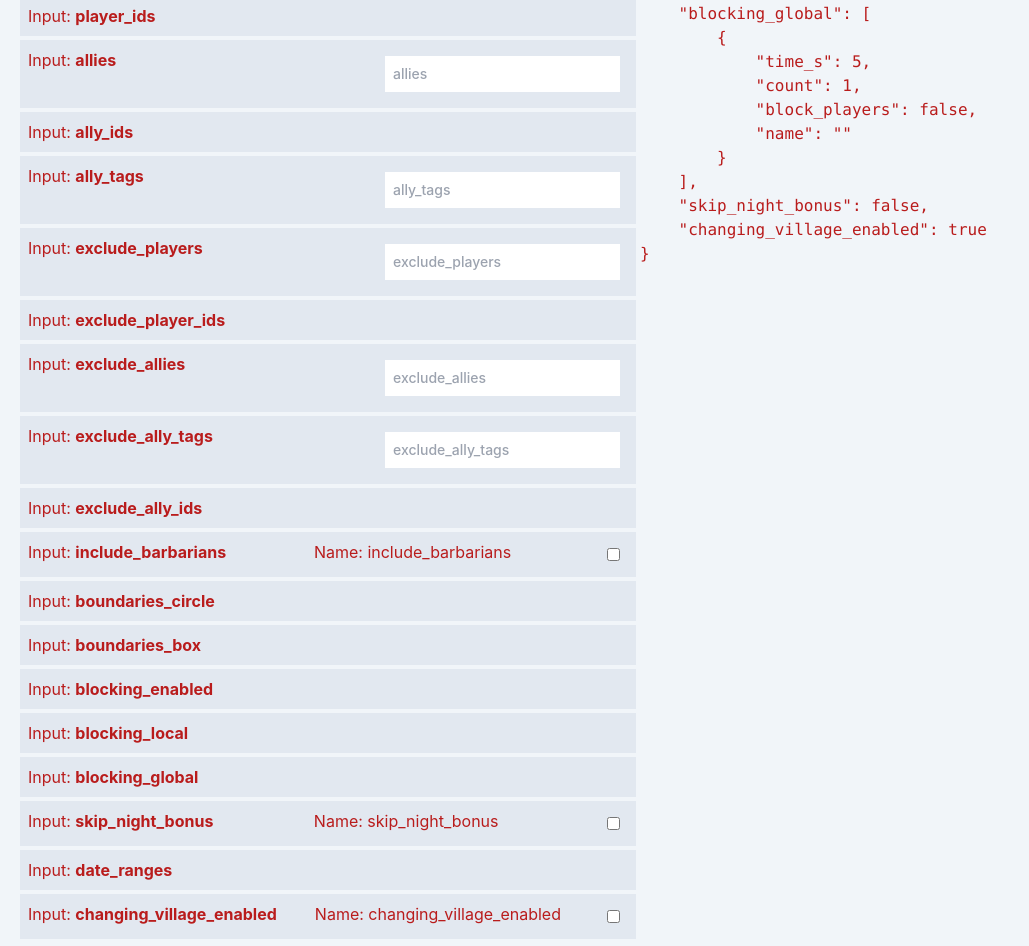
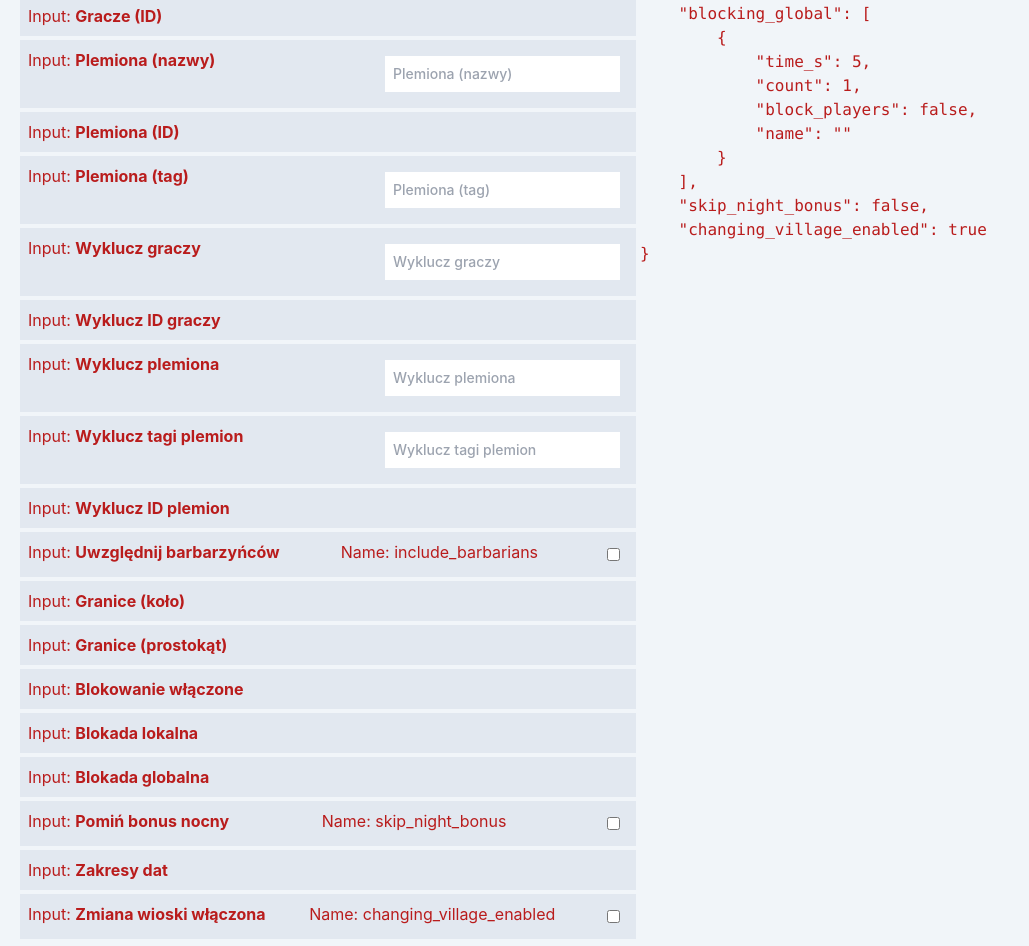
Before and after one commit to krystianslowik/Hermitowski-Fejkomat-Generator, a React (Create React App) app: page / in a window 1280 px wide. Shown: the part 326-1272 px from the top of the page, without its empty margins (0-1029 px from the left). Built offline with nearby package versions, Linux system fonts and the light colour scheme.

Commit message:
added i18n store, types and translations en and pl

```diff
--- a/src/components/UI/Input.tsx
+++ b/src/components/UI/Input.tsx
@@ -1,16 +1,17 @@
 import { ChangeEvent, useState } from "react";
 import { type FejkomatKeys } from "../../types/FejkomatValuesKeys.types";
-import {
-  isBlockingGlobal,
-  isBlockingLocal,
-  isBoundaryBox,
-  isBoundaryCircle,
-  isDateRange,
-  isDateRangePart,
-  isFakingResult,
-  isTarget,
-  isTroops,
-} from "../Validations";
+import { useI18n } from "../store/i18n";
+// import {
+//   isBlockingGlobal,
+//   isBlockingLocal,
+//   isBoundaryBox,
+//   isBoundaryCircle,
+//   isDateRange,
+//   isDateRangePart,
+//   isFakingResult,
+//   isTarget,
+//   isTroops,
+// } from "../Validations"; // TODO? dodać walidacjeeeeee
 import { SmallInput } from "./Inputs/Small";
 import { BooleanInput } from "./Inputs/Boolean";
 
@@ -23,6 +24,8 @@ export const Input = ({
   valueToSet,
 }: InputProps): JSX.Element => {
   const [value, setValue] = useState<any>("");
+  const { i18n } = useI18n();
+
   const smallInputs = new Set([
     "allies",
     "players",
@@ -58,7 +61,7 @@ export const Input = ({
     <>
       <div className="flex  align-middle justify-between bg-slate-200 m-1 p-2 border-red-300">
         <span>
-          Input: <b>{whatField}</b>
+          Input: <b>{i18n(whatField)}</b>
         </span>
         {smallInputs.has(whatField) && (
           <SmallInput
--- a/src/components/UI/Inputs/Small.tsx
+++ b/src/components/UI/Inputs/Small.tsx
@@ -1,5 +1,6 @@
 import { type ChangeEvent, type ReactElement } from "react";
 import { type FejkomatKeys } from "../../../types/FejkomatValuesKeys.types";
+import { useI18n } from "../../store/i18n";
 type SmallInputProps = {
   whatField: FejkomatKeys;
   value: string;
@@ -13,6 +14,7 @@ export const SmallInput = ({
   value,
   inputChangeHandler,
 }: SmallInputProps): ReactElement => {
+  const { i18n, setLanguage } = useI18n();
   const handleChange = (e: ChangeEvent<HTMLInputElement>) => {
     inputChangeHandler(whatField, e);
   };
@@ -23,7 +25,7 @@ export const SmallInput = ({
       name={whatField}
       type="text"
       value={value}
-      placeholder={whatField}
+      placeholder={i18n(whatField)}
       onChange={(whatField) => handleChange(whatField)}
     />
   );
--- /dev/null
+++ b/src/components/store/i18n.tsx
@@ -0,0 +1,64 @@
+import React, { createContext, useContext, useState, ReactNode } from "react";
+import {
+  type LanguageKey,
+  type I18nContextType,
+  type TranslationMap,
+} from "../../types/i18n.types";
+
+const translations: TranslationMap = {
+  safeguard: { en: "Safeguard", pl: "Ochrona" },
+  troops_templates: { en: "Troops Templates", pl: "Szablony Wojsk" },
+  fill_exact: { en: "Fill Exact", pl: "Dokładne Wypełnienie" },
+  players: { en: "Players", pl: "Gracze" },
+  fill_troops: { en: "Fill troops", pl: "Uzupełnij wojsko" },
+  coords: { en: "Coords", pl: "Koordynaty" },
+  player_ids: { en: "Players (ID)", pl: "Gracze (ID)" },
+  allies: { en: "Allies (names)", pl: "Plemiona (nazwy)" },
+  ally_tags: { en: "Ally Tags", pl: "Plemiona (tag)" },
+  ally_ids: { en: "Ally IDs", pl: "Plemiona (ID)" },
+  exclude_players: { en: "Exclude Players", pl: "Wyklucz graczy" },
+  exclude_player_ids: { en: "Exclude Player IDs", pl: "Wyklucz ID graczy" },
+  exclude_allies: { en: "Exclude Allies", pl: "Wyklucz plemiona" },
+  exclude_ally_tags: { en: "Exclude Ally Tags", pl: "Wyklucz tagi plemion" },
+  exclude_ally_ids: { en: "Exclude Ally IDs", pl: "Wyklucz ID plemion" },
+  include_barbarians: {
+    en: "Include Barbarians",
+    pl: "Uwzględnij barbarzyńców",
+  },
+  boundaries_circle: { en: "Boundaries (Circle)", pl: "Granice (koło)" },
+  boundaries_box: { en: "Boundaries (Box)", pl: "Granice (prostokąt)" },
+  blocking_enabled: { en: "Blocking Enabled", pl: "Blokowanie włączone" },
+  blocking_local: { en: "Local Blocking", pl: "Blokada lokalna" },
+  blocking_global: { en: "Global Blocking", pl: "Blokada globalna" },
+  skip_night_bonus: { en: "Skip Night Bonus", pl: "Pomiń bonus nocny" },
+  date_ranges: { en: "Date Ranges", pl: "Zakresy dat" },
+  changing_village_enabled: {
+    en: "Changing Village Enabled",
+    pl: "Zmiana wioski włączona",
+  },
+};
+
+const I18nContext = createContext<I18nContextType | undefined>(undefined);
+
+export const I18nProvider = ({ children }: { children: ReactNode }) => {
+  const [language, setLanguage] = useState<LanguageKey>("pl");
+
+  const i18n = (key: string) => {
+    return translations[key]?.[language] ?? key;
+  };
+
+  return (
+    <I18nContext.Provider value={{ language, setLanguage, i18n }}>
+      {children}
+    </I18nContext.Provider>
+  );
+};
+
+// Custom hook to use the i18n context
+export const useI18n = () => {
+  const context = useContext(I18nContext);
+  if (!context) {
+    throw new Error("useI18n must be used within an I18nProvider");
+  }
+  return context;
+};
--- a/src/index.tsx
+++ b/src/index.tsx
@@ -2,12 +2,15 @@ import React from "react";
 import ReactDOM from "react-dom/client";
 import "./index.css";
 import App from "./App";
+import { I18nProvider } from "./components/store/i18n";
 
 const root = ReactDOM.createRoot(
   document.getElementById("root") as HTMLElement
 );
 root.render(
   <React.StrictMode>
-    <App />
+    <I18nProvider>
+      <App />
+    </I18nProvider>
   </React.StrictMode>
 );
--- /dev/null
+++ b/src/types/i18n.types.ts
@@ -0,0 +1,13 @@
+export type LanguageKey = "en" | "pl";
+
+export interface I18nContextType {
+  language: LanguageKey;
+  setLanguage: (lang: LanguageKey) => void;
+  i18n: (key: string) => string;
+}
+
+export interface TranslationMap {
+  [key: string]: {
+    [lang in LanguageKey]?: string;
+  };
+}
```
